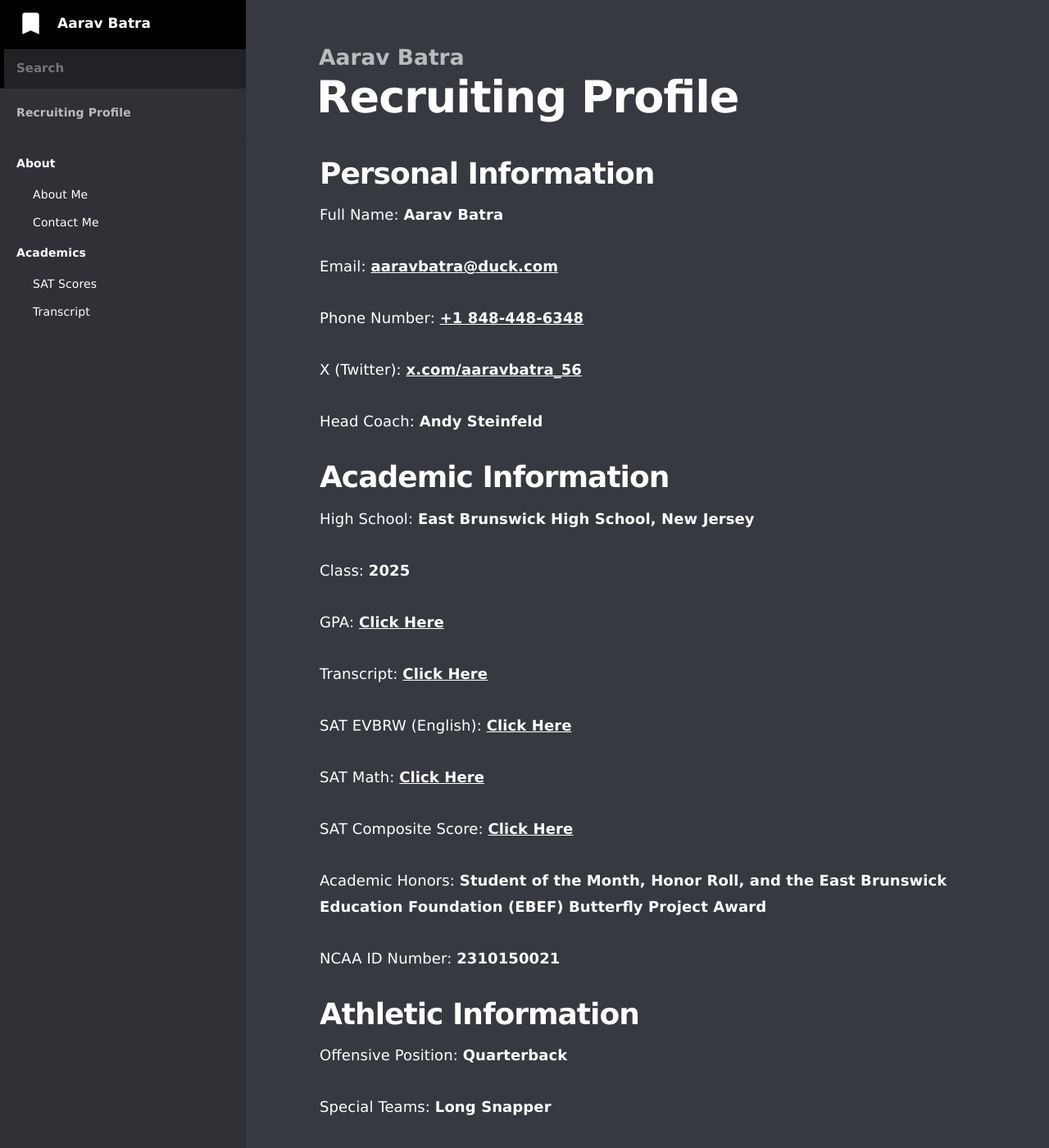
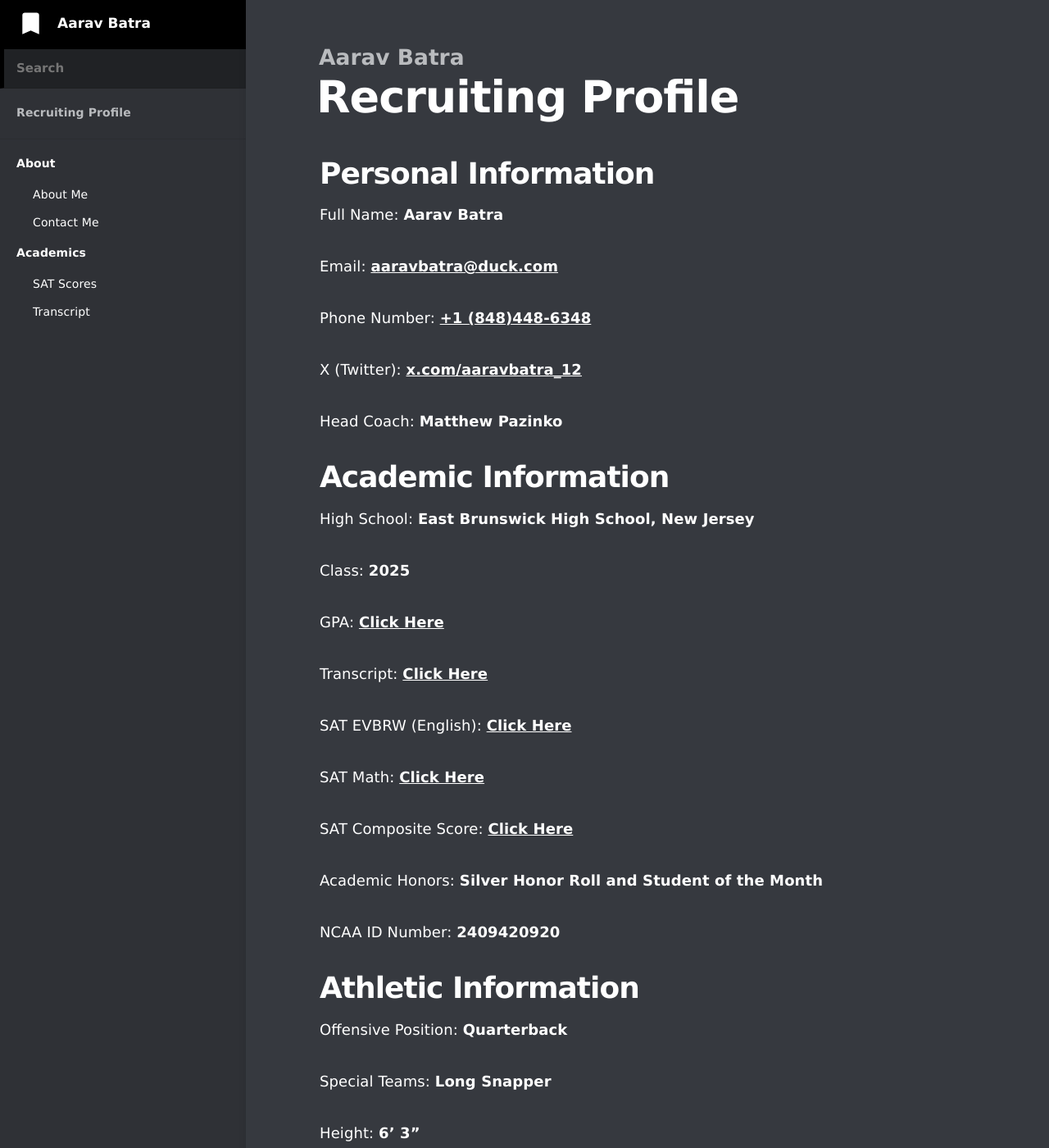
Before and after one commit to batra-aarav/recruit.aaravbatra.me, a Jekyll site: the page built from index.md, in a window 1280 px wide and 1400 px high. Shown: the whole window at 82% size. Built offline with Jekyll 4.4.1, drawn with Linux system fonts in a browser that asks for light colours; some of the changed text lies outside the part shown.

Commit message:
update information

```diff
--- a/index.md
+++ b/index.md
@@ -10,11 +10,11 @@
 
 Email: [**aaravbatra@duck.com**](mailto:aaravbatra@duck.com)
 
-Phone Number: [**+1 848-448-6348**](tel:1848-448-6348)
+Phone Number: [**+1 (848)448-6348**](tel:1848-448-6348)
 
-X (Twitter): [**x.com/aaravbatra_56**](x.aaravbatra.me)
+X (Twitter): [**x.com/aaravbatra_12**](x.aaravbatra.me)
 
-Head Coach: **Andy Steinfeld**
+Head Coach: **Matthew Pazinko**
 
 
 ## Academic Information
@@ -33,9 +33,9 @@
 
 SAT Composite Score: [**Click Here**](https://recruit.aaravbatra.me/academics/SAT-Scores)
 
-Academic Honors: **Student of the Month, Honor Roll, and the East Brunswick Education Foundation (EBEF) Butterfly Project Award**
+Academic Honors: **Silver Honor Roll and Student of the Month**
 
-NCAA ID Number: **2310150021**
+NCAA ID Number: **2409420920**
 
 
 ## Athletic Information
@@ -67,8 +67,8 @@
 
 YouTube: [**youtube.com/channel/UCIfR3bSAgrOTmPGdOCGGj-Q**](https://youtube.aaravbatra.me)
 
-X (Twitter): [**x.com/aaravbatra_56**](https://x.aaravbatra.me)
+X (Twitter): [**x.com/aaravbatra_12**](https://x.aaravbatra.me)
 
-Instagram: [**instagram.com/aaravbatra_56**](https://instagram.aaravbatra.me)
+Instagram: [**instagram.com/aaravbatra_12**](https://instagram.aaravbatra.me)
 
 LinkedIn: [**linkedin.com/in/aarav-batra-a0abaa2a4**](https://linkedin.aaravbatra.me)
```
Also changed, not shown: other parts of index.md (+1 -1 lines).
